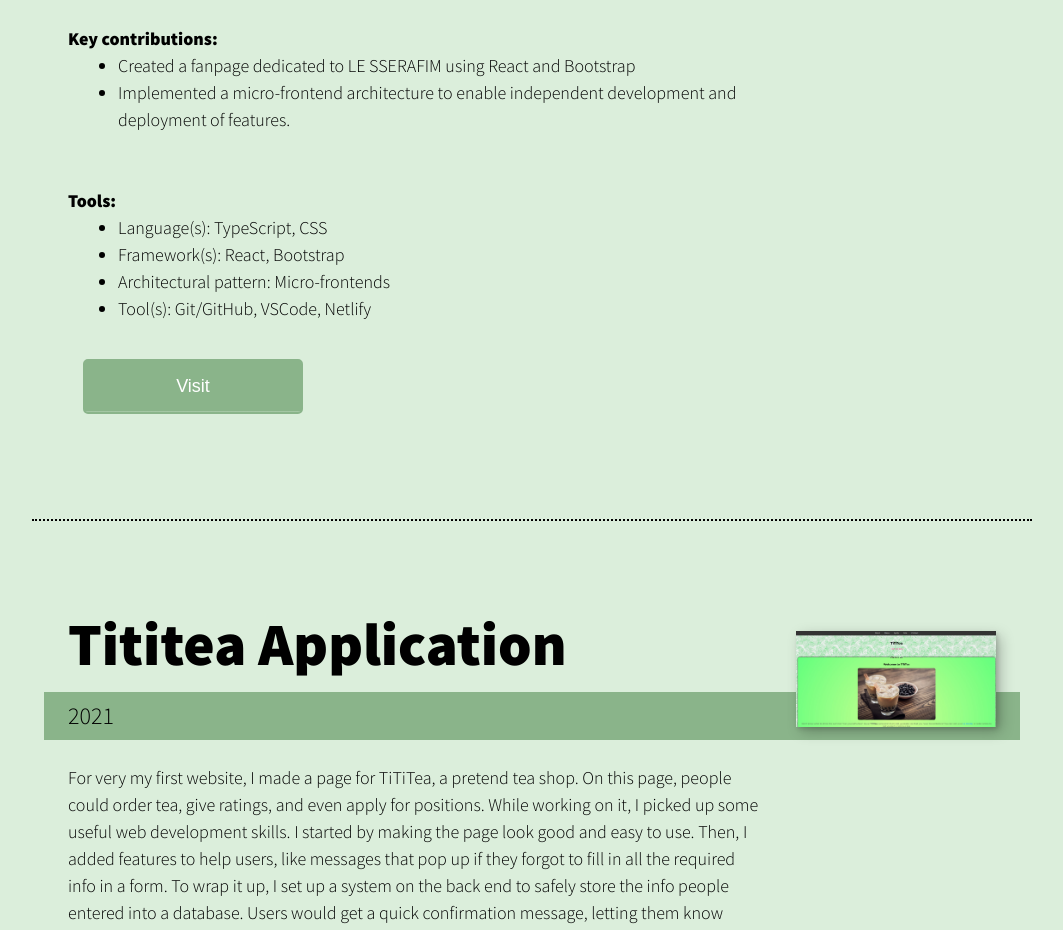
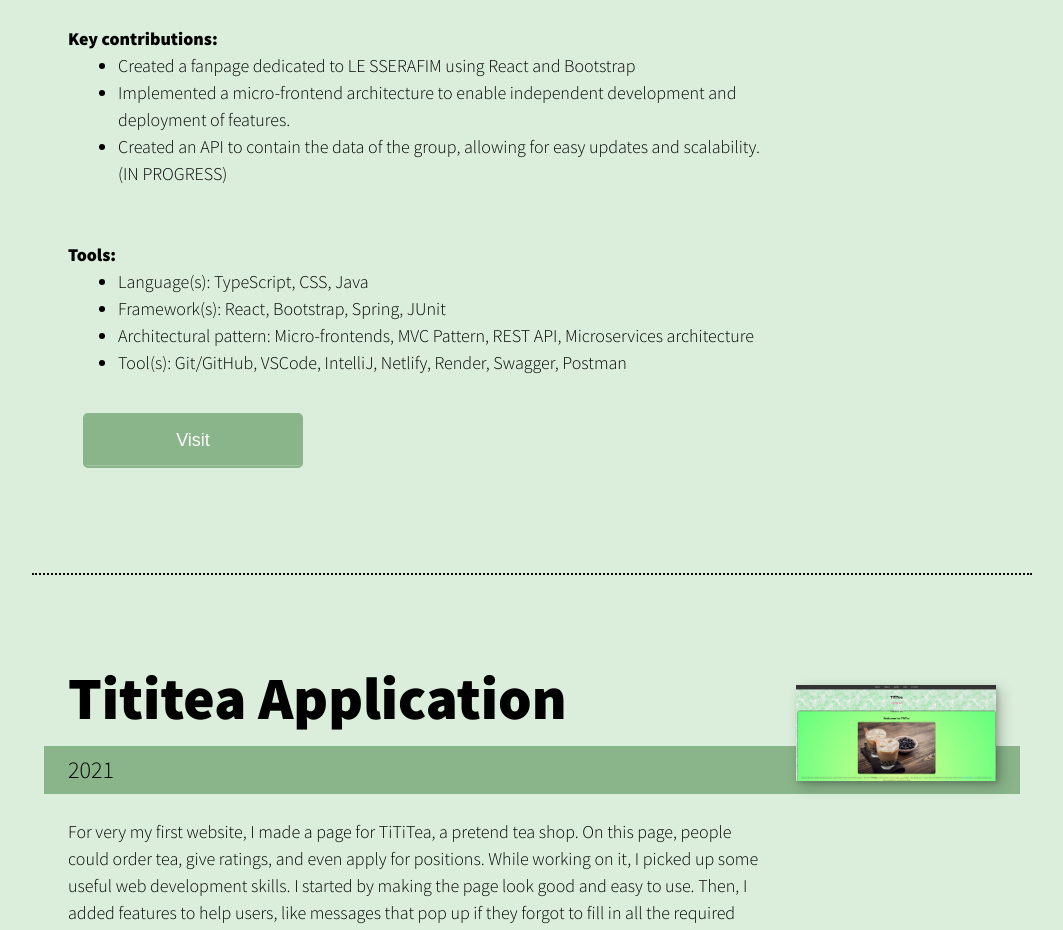
Before and after one commit to ThiiLuu79/theminh-portfolio, a React (Create React App) app: page /Personals in a window 1280 px wide. Shown: the part 3580-4510 px from the top of the page, without its empty margins (108-1171 px from the left). Built offline with nearby package versions, Linux system fonts and the light colour scheme.

Commit message:
Updated constants

```diff
--- a/src/i18n/personalsConstants_en.js
+++ b/src/i18n/personalsConstants_en.js
@@ -63,12 +63,13 @@
     contributions: [
         "Created a fanpage dedicated to LE SSERAFIM using React and Bootstrap",
         "Implemented a micro-frontend architecture to enable independent development and deployment of features.",
+        "Created an API to contain the data of the group, allowing for easy updates and scalability. (IN PROGRESS)",
     ],
     tools: [
-        "Language(s): TypeScript, CSS",
-        "Framework(s): React, Bootstrap",
-        "Architectural pattern: Micro-frontends",
-        "Tool(s): Git/GitHub, VSCode, Netlify"
+        "Language(s): TypeScript, CSS, Java",
+        "Framework(s): React, Bootstrap, Spring, JUnit",
+        "Architectural pattern: Micro-frontends, MVC Pattern, REST API, Microservices architecture",
+        "Tool(s): Git/GitHub, VSCode, IntelliJ, Netlify, Render, Swagger, Postman"
     ],
     imgAlt: "lesserafim"
 };
--- a/src/i18n/personalsConstants_fr.js
+++ b/src/i18n/personalsConstants_fr.js
@@ -63,12 +63,13 @@
     contributions: [
         "Créé une fanpage dédiée à LE SSERAFIM en utilisant React et Bootstrap",
         "Implémenté une architecture de micro-frontends pour permettre le développement et le déploiement indépendants des fonctionnalités.",
+        "Créé un API pour contenir les données du groupe, permettant des mises à jour et une évolutivité faciles. (EN COURS)",
     ],
     tools: [
-        "Language(s): TypeScript, CSS",
-        "Framework(s): React, Bootstrap",
-        "Architecture: Micro-frontends",
-        "Outil(s): Git/GitHub, VSCode, Netlify"
+        "Language(s): TypeScript, CSS, Java",
+        "Framework(s): React, Bootstrap, Spring, JUnit",
+        "Architecture: Micro-frontends, Patron MVC, REST API, Architecture de microservices",
+        "Outil(s): Git/GitHub, VSCode, IntelliJ, Netlify, Render, Swagger, Postman"
     ],
     imgAlt: "lesserafim"
 };
```
